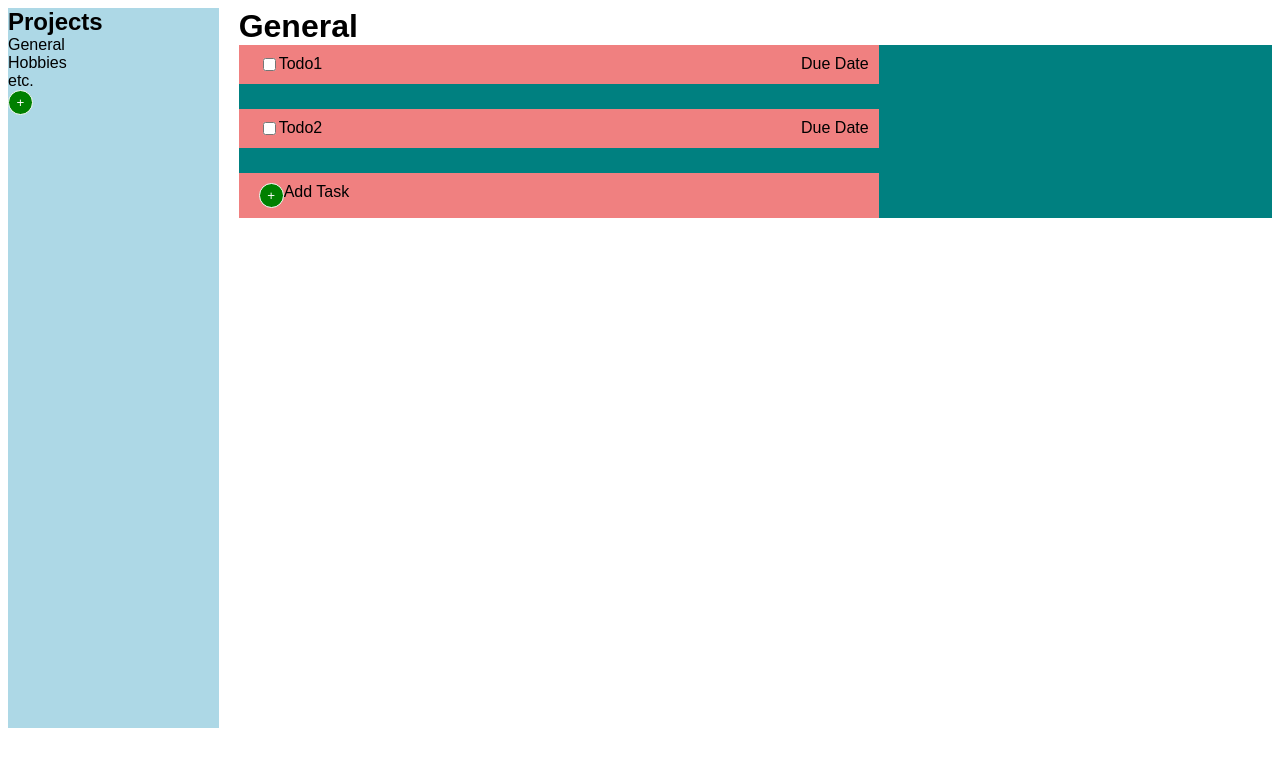
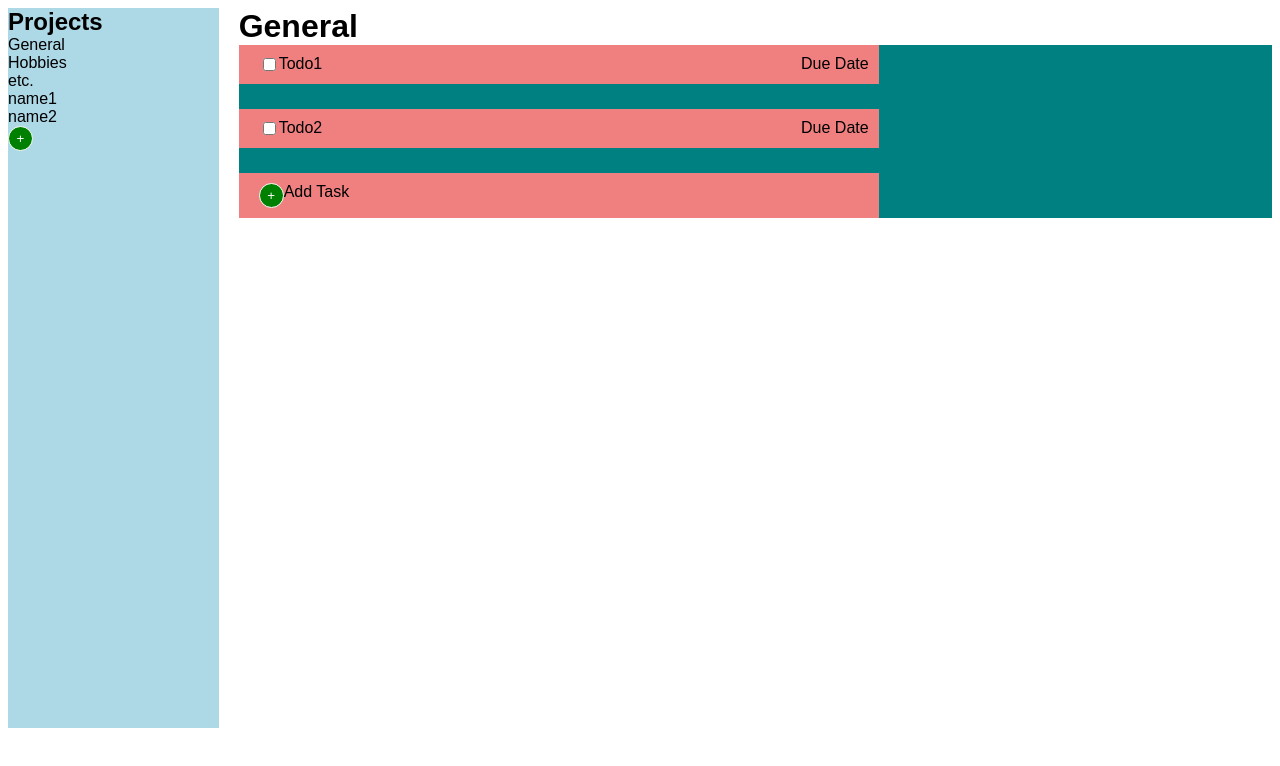
Before and after one commit to Tomodi98/todo-list, a website built with webpack: page dist/index.html in a window 1280 px wide. Built offline with nearby package versions, Linux system fonts and the light colour scheme.

Commit message:
add render projects function

```diff
--- a/src/DOMmanipulation.js
+++ b/src/DOMmanipulation.js
@@ -19,11 +19,17 @@
     }
 }
 
-function renderArray (container, array, cssClass) {
-
+function renderArray (container, array) {
+    let node;
+    for (let i = 0; i < array.length; i++) {
+        node = document.createElement('div');
+        node.textContent = array[i];
+        container.appendChild(node);
+    }
 }
 
 export {
     showForm,
-    changeButtonStyle
+    changeButtonStyle,
+    renderArray
 };
--- a/src/index.js
+++ b/src/index.js
@@ -1,19 +1,25 @@
 import '../dist/style.css';
 import {todosList, projects, addTodo, addProject} from './objects.js';
-import {showForm, changeButtonStyle} from './DOMmanipulation.js';
+import {showForm, changeButtonStyle, renderArray} from './DOMmanipulation.js';
 
-const addProjectButton = document.querySelector ('.projects > .plusButton');
-
+const addProjectButton = document.querySelector ('aside > button');
+console.log(addProjectButton);
 let addTodoButton = document.querySelectorAll('.todo');
 addTodoButton = addTodoButton[addTodoButton.length - 1].firstElementChild.firstElementChild;
+const projectContainer = document.querySelector('.projects');
 
 addTodo('Todo1', 'Due date', 'description', 'priority', false);
 addTodo('Todo2', 'Due date', 'description', 'priority', false);
+addProject ('name1');
+addProject ('name2');
+console.log(todosList);
+console.log(projects);
+
+renderArray (projectContainer, projects);
 
 addProjectButton.addEventListener('click', function(){showForm(document.querySelector('#addProject'))});
 addProjectButton.addEventListener('click', function(){changeButtonStyle(addProjectButton)});
 
-
 addTodoButton.addEventListener('click', function(){showForm(document.querySelectorAll('.addToDo')[0])});
 addTodoButton.addEventListener('click', function(){showForm(document.querySelectorAll('.addToDo')[1])});
 addTodoButton.addEventListener('click', function(){changeButtonStyle(addTodoButton)});
```
Also changed, not shown: dist/index.html, dist/main.js.
